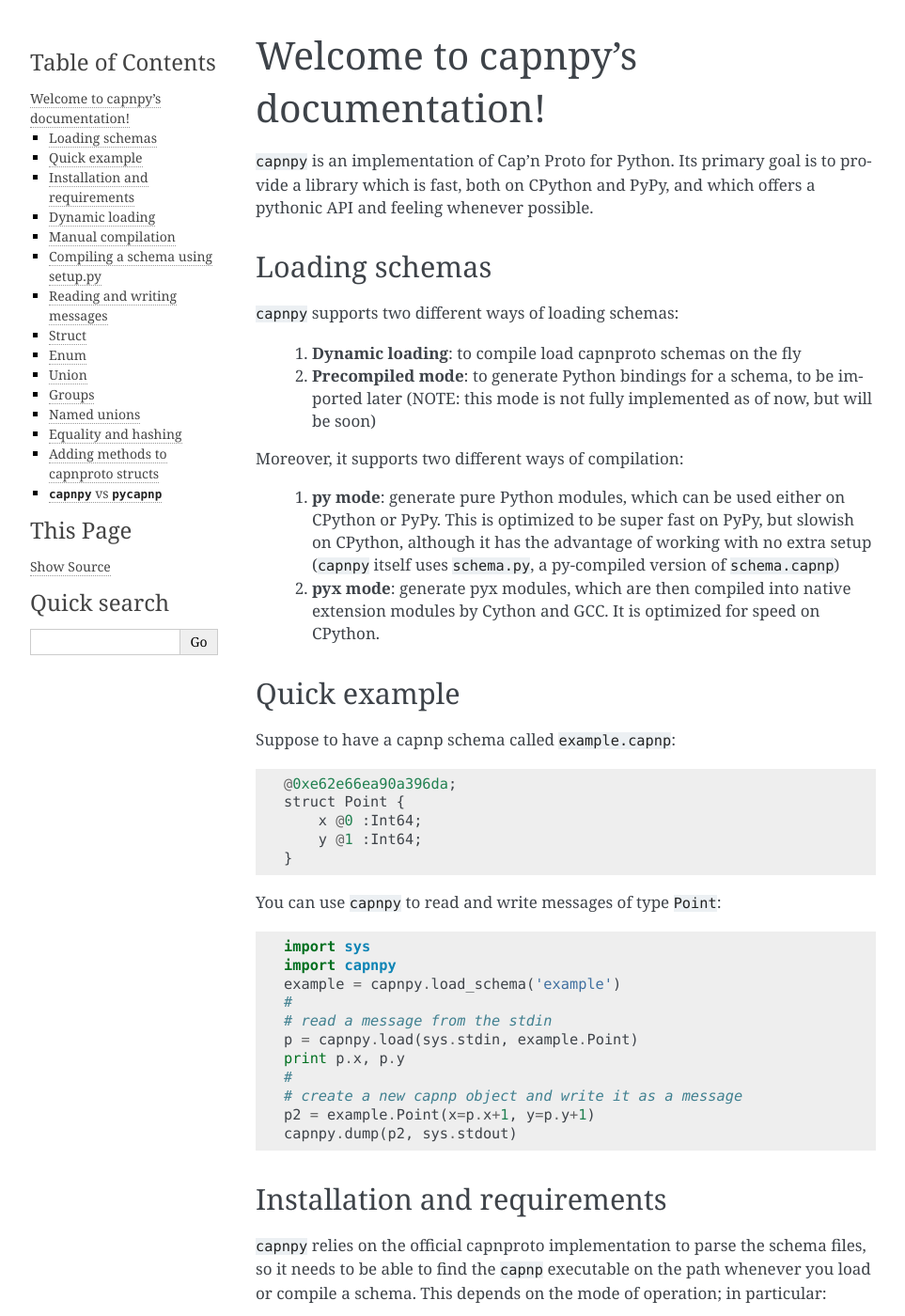
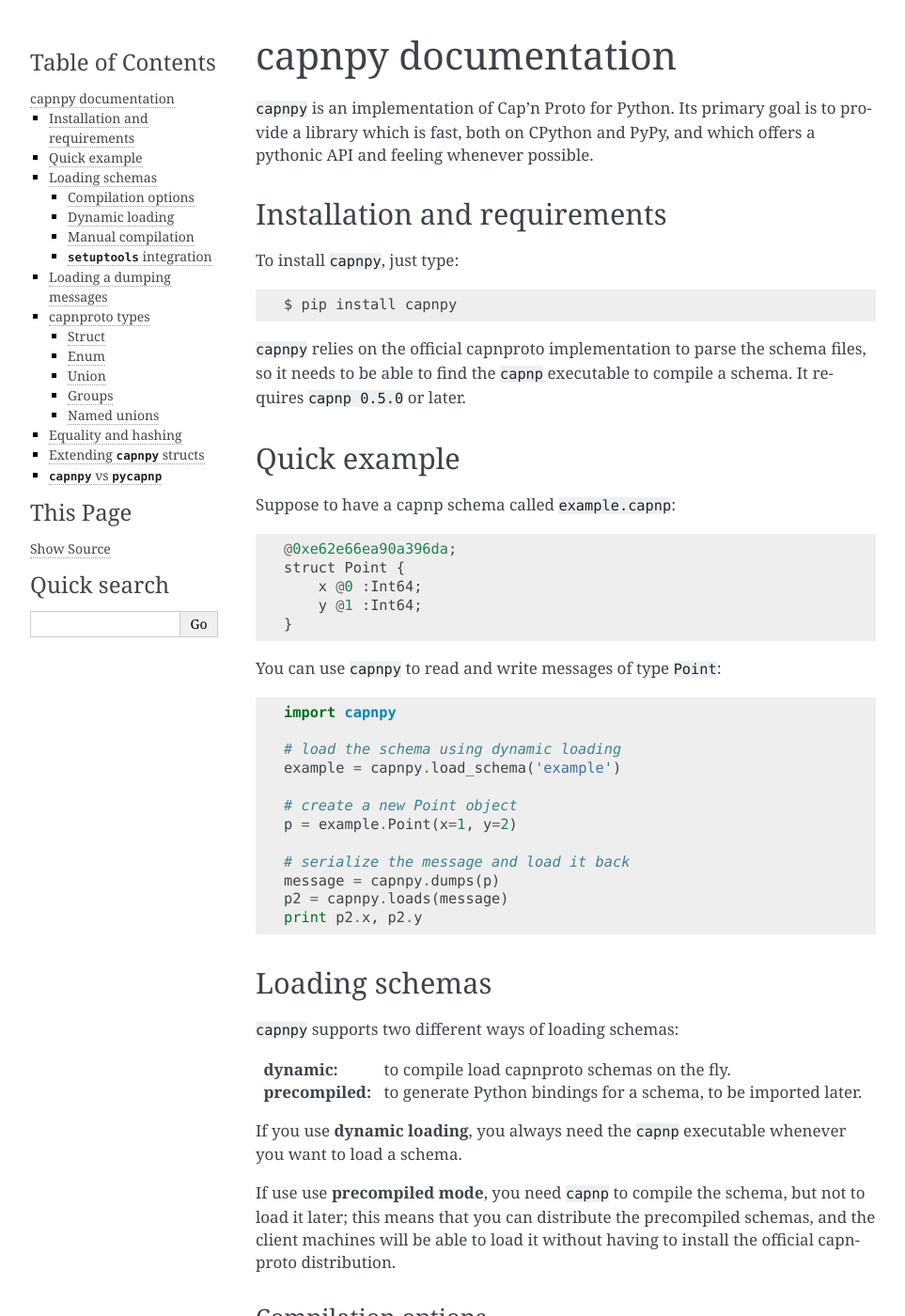
Before and after one commit to antocuni/capnpy, a Sphinx documentation site: the page built from docs/source/index.rst, in a window 1280 px wide and 1400 px high. Shown: the whole window at 94% size, without its empty margins (148-1111 px from the left). Built offline with Sphinx 7.4.7, drawn with Linux system fonts in a browser that asks for light colours; some of the changed text lies outside the part shown.

Commit message:
reshuffle some paragraphs and add some tweaks/rewording

```diff
--- a/docs/source/index.rst
+++ b/docs/source/index.rst
@@ -4,7 +4,7 @@
    contain the root `toctree` directive.
 
 ==================================
-Welcome to capnpy's documentation!
+capnpy documentation
 ==================================
 
 ``capnpy`` is an implementation of Cap'n Proto for Python. Its primary goal is
@@ -15,34 +15,20 @@ a pythonic API and feeling whenever possible.
    :maxdepth: 2
 
 
+Installation and requirements
+=============================
 
-Loading schemas
----------------
+To install ``capnpy``, just type::
 
-``capnpy`` supports two different ways of loading schemas:
+  $ pip install capnpy
 
-  1. **Dynamic loading**: to compile load capnproto schemas on the fly
-
-  2. **Precompiled mode**: to generate Python bindings for a schema, to be
-     imported later (NOTE: this mode is not fully implemented as of now, but
-     will be soon)
-
-Moreover, it supports two different ways of compilation:
-
-  1. **py mode**: generate pure Python modules, which can be used either on
-     CPython or PyPy. This is optimized to be super fast on PyPy, but slowish
-     on CPython, although it has the advantage of working with no extra setup
-     (``capnpy`` itself uses ``schema.py``, a py-compiled version of
-     ``schema.capnp``)
-
-  2. **pyx mode**: generate pyx modules, which are then compiled into native
-     extension modules by Cython and GCC. It is optimized for speed on
-     CPython.
-
+``capnpy`` relies on the official capnproto implementation to parse the schema
+files, so it needs to be able to find the ``capnp`` executable to compile a
+schema.  It requires ``capnp 0.5.0`` or later.
 
 
 Quick example
--------------
+=============
 
 Suppose to have a capnp schema called ``example.capnp``::
 
@@ -54,41 +40,56 @@ Suppose to have a capnp schema called ``example.capnp``::
 
 You can use ``capnpy`` to read and write messages of type ``Point``::
 
-    import sys
     import capnpy
+
+    # load the schema using dynamic loading
     example = capnpy.load_schema('example')
-    #
-    # read a message from the stdin
-    p = capnpy.load(sys.stdin, example.Point)
-    print p.x, p.y
-    #
-    # create a new capnp object and write it as a message
-    p2 = example.Point(x=p.x+1, y=p.y+1)
-    capnpy.dump(p2, sys.stdout)
+
+    # create a new Point object
+    p = example.Point(x=1, y=2)
+
+    # serialize the message and load it back
+    message = capnpy.dumps(p)
+    p2 = capnpy.loads(message)
+    print p2.x, p2.y
 
 
-Installation and requirements
-------------------------------
+Loading schemas
+================
 
-``capnpy`` relies on the official capnproto implementation to parse the schema
-files, so it needs to be able to find the ``capnp`` executable on the path
-whenever you load or compile a schema.  This depends on the mode of operation;
-in particular:
+``capnpy`` supports two different ways of loading schemas:
 
-  1. for **dynamic loading**, you always need ``capnp`` to load a schema
+:dynamic: to compile load capnproto schemas on the fly.
+:precompiled: to generate Python bindings for a schema, to be imported
+    later.
 
-  2. in **precompiled mode**, you need ``capnp`` to compile the schema, but
-     not to load it later; this means that you can distribute the precompiled
-     schemas, and the client machines will be able to load it without having
-     to install the official capnproto distribution.
+If you use **dynamic loading**, you always need the ``capnp`` executable
+whenever you want to load a schema.
 
-Requirements:
+If use use **precompiled mode**, you need ``capnp`` to compile the schema, but
+not to load it later; this means that you can distribute the precompiled
+schemas, and the client machines will be able to load it without having to
+install the official capnproto distribution.
 
-  1. ``cython >= 0.23``: Cython is needed only if you want to enable pyx mode
-     on CPython
 
-  2. ``capnp >= 0.5.0``: as explained above, you need the ``capnp`` executable
-     only for dynamic loading, or to compile the schema
+Compilation options
+--------------------
+
+The ``capnpy`` schema compiler has two modes of compilation:
+
+:py mode: Generate pure Python modules, which can be used either on CPython or
+   PyPy: it is optimized to be super fast on PyPy, but it is slow on CPython.
+   The advantage is that it does not require ``cython``. This is the default
+   on PyPy.
+:pyx mode: Generate pyx modules, which are then compiled into native extension
+   modules by ``cython`` and ``gcc``. It is optimized for speed on
+   CPython. This is the default on CPython, if ``cython`` is available.
+
+Moreover, it supports the following options:
+
+:convert_case: If enabled, ``capnpy`` will automatically convert field names
+   from camelCase to underscore_delimiter: i.e., ``fooBar`` will become
+   ``foo_bar``. The default is **True**.
 
 
 Dynamic loading
@@ -134,12 +135,6 @@ the search path directories, which by default correspond to the ones listed in
 Finally, ``filename`` specifies the exact file name of the schema file. No
 search will be performed.
 
-Additionally, you can also specify the ``convert_case`` parameter. By default,
-``capnpy`` will translate names from **camelCase** to
-**underscore_delimiter**; e.g., if the capnproto schema contains a field named
-``personName``, the compiled Python module will contain a field named
-``person_name``. You can disable this automatic translation by passing
-``convert_case=False``.
 
 Finally, ``pyx`` controls whether to use Cython to compile the schema. The
 default is to enable pyx mode when on CPython, and to disable when on PyPy.
@@ -157,8 +152,8 @@ This will produce ``example.py`` (if you are using py mode) or ``example.so``
 (if you are using pyx mode).
 
 
-Compiling a schema using setup.py
-----------------------------------------
+``setuptools`` integration
+---------------------------
 
 If you use ``setuptools``, you can use the ``capnpy_schema`` keyword to
 automatically compile your schemas from ``setup.py``::
@@ -187,8 +182,8 @@ You can specify additional options by using ``capnpy_options``::
 
 
 
-Reading and writing messages
------------------------------
+Loading a dumping messages
+=============================
 
 The API to read and write capnproto messages is inspired by the ones offered
 by ``pickle`` and ``json``:
@@ -224,6 +219,9 @@ Alternatively, you can call ``load``/``loads`` directly on the class, and
     >>> print p2.x, p2.y
     100 200
 
+
+capnproto types
+================
 
 Struct
 -------
@@ -450,7 +448,7 @@ Reading named unions is the same as anonymous ones::
 
 
 Equality and hashing
----------------------
+====================
 
 By default, structs are not hashable and cannot be compared. To enable, you
 need to specify which fields to consider using the ``$Py.key`` annotation::
@@ -533,8 +531,8 @@ According to the Zen of Python:
 Hence, we require you to explicity specify which fields to consider.
 
 
-Adding methods to capnproto structs
-------------------------------------
+Extending ``capnpy`` structs
+=============================
 
 As described above, each capnproto Struct is converted into a Python class,
 whose attributes are specified by the capnproto schema. Moreover, with
@@ -591,6 +589,6 @@ the schema::
 
 
 ``capnpy`` vs ``pycapnp``
----------------------------
+==========================
 
 XXX write me
```
